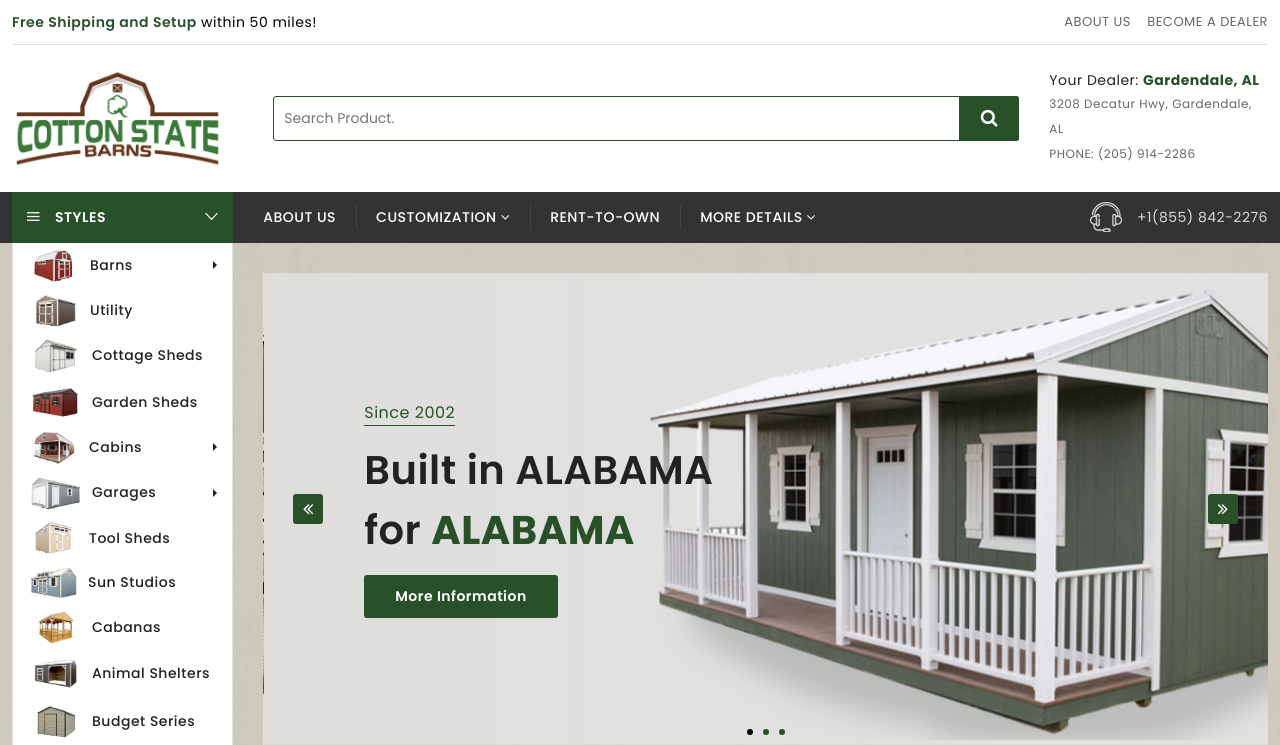
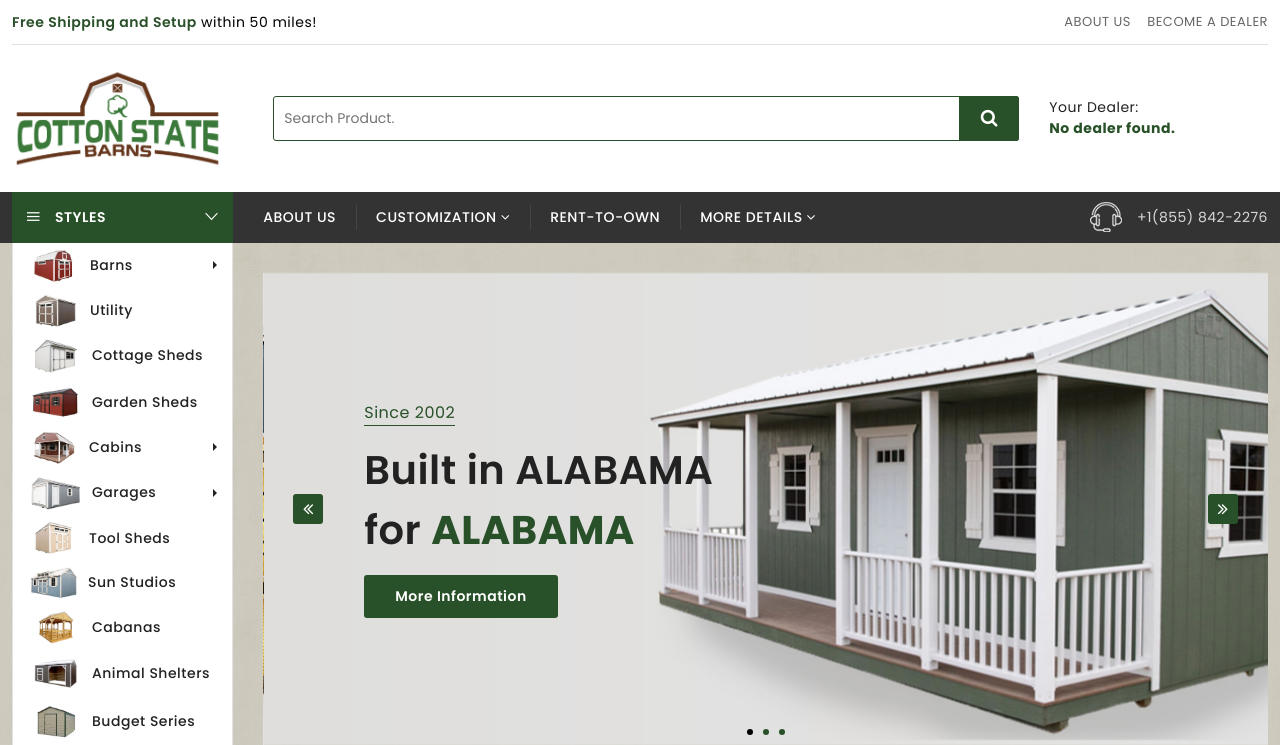
Before and after one commit to devDavid1994/cotton-state-barns-template, a PHP site: page / in a window 1280 px wide. Shown: the top 745 px of the page. Run offline with PHP 8.4, Linux system fonts and the light colour scheme; some web fonts are replaced.

Commit message:
Tied the dealer search on the homepage into test.systemavo.com.

```diff
--- a/css/style5.css
+++ b/css/style5.css
@@ -3031,6 +3031,7 @@
     top: 5px;
     right: 10px;
     font-size: 18px;
+    z-index:10;
 }
 .vegist-popup .modal-dialog .modal-content .modal-body .popup-content .pop-up-newsletter{
     padding: 60px;
--- a/index.html
+++ b/index.html
@@ -117,13 +117,22 @@
                                         <li class="side-wrap cart-wrap">
                                             <div class="shopping-widget">
                                                 <div class="shopping-cart">
-                                                    <a href="#" class="cart-count">
+                                                   <!-- <a href="#" class="cart-count">
                                                 <span class="wishlist-icon">Your Dealer:</span>
                                                             <span><b style="color: #295129;">Gardendale, AL</b></span>
                                                     </a>
 													<div class="addressphonehours">
 													<p>3208 Decatur Hwy, Gardendale, AL</p>
-													<p>PHONE: (205) 914-2286</p>
+													<p>PHONE: (205) 914-2286</p>-->
+
+														<a href="#" id="openLocationChange">
+															<span class="wishlist-icon">Your Dealer:</span>
+															<span><b style="color: #295129;" id="dealer_name">No dealer found.</b></span>
+														</a>
+														<div class="addressphonehours" id="dealer_info" style="display: none">
+															<p id="dealer_addr">3208 Decatur Hwy, Gardendale, AL</p>
+															<p id="dealer_phone">PHONE: (205) 914-2286</p>
+														</div>
 													</div>
                                                 </div>
                                             </div>
@@ -1593,7 +1602,7 @@
                             <div class="f-logo">
                                 <ul class="footer-ul">
                                     <li class="footer-li footer-logo">
-                                        <a href="index3.html">
+                                        <a href="/">
                                             <img class="img-fluid" src="image/logo2.png" alt="">
                                         </a>
                                     </li>
@@ -1756,6 +1765,31 @@
                 </div>
             </div>
         </div>
+
+		<div class="vegist-popup animated modal" id="changelocalModal" tabindex="-1" role="dialog" aria-modal="true">
+			<div class="modal-dialog" role="document">
+				<div class="modal-content" style="padding: 20px;">
+					<div class="modal-body">
+						<div class="popup-content">
+							<a href="javascript:void(0)" data-bs-dismiss="modal" aria-label="Close" class="close-btn"><i class="ion-close-round"></i></a>
+
+							<div class="modal-body">
+								<div class="col-12">
+									<h4 style="font-size:14px; font-weight:500; color:#008752; margin-bottom:5px;">Cotton State Barns</h4>
+									<h3 style="font-size:20px;color:#333;">Enter your zip code to change current dealer location.<br><br></h3>
+									<!-- Start Newsletter Inner -->
+									<div class="inner">
+										<input name="ZIP" class="form-control" placeholder="Zip code..." required="" id="zipcode" type="text" size="50"><br><br>
+										<button class="btn btn-style1" id="changeLocationBnt">CHANGE LOCATION</button>
+									</div>
+									<!-- End Newsletter Inner -->
+								</div>
+							</div>
+						</div>
+					</div>
+				</div>
+			</div>
+		</div>
         <!-- newsletter pop-up end -->
         <!-- back to top start -->
         <a href="javascript:void(0)" class="scroll" id="top">
@@ -1777,5 +1811,8 @@
         <script src="js/swiper.min.js"></script>
         <!-- custom -->
         <script src="js/custom.js"></script>
+
+		<!-- Dealer Locator -->
+		<script src="js/dealer-locater.js"></script>
     </body>
 </html>
--- /dev/null
+++ b/js/dealer-locater.js
@@ -0,0 +1,58 @@
+//Set which site should be used to pull data from
+//const site = 'https://test.systemavo.com';
+const site = 'https://test.systemavo.com';
+
+function getClosestDealer(position)
+{
+	var url = site + '/api/get_closest_dealership/';
+	var lat = position.coords.latitude;
+	var lng = position.coords.longitude;
+//           lat = 39.772401; lng = -89.63333;
+	$.get(url + lat + '/' + lng + '/1', function(res, status){
+		if (status == 'success' && res.success) {
+			$('#dealer_info').css('display', 'block');
+			$('#dealer_name').text(res.data.name + ', ' + res.data.state);
+			$('#dealer_addr').text(res.data.address + ' ' + res.data.city  + ' ' + res.data.state);
+			$('#dealer_phone').text(res.data.phone);
+		} else {
+			$('#dealer_name').text('No dealer found.');
+			$('#dealer_info').css('display', 'none');
+		}
+	});
+}
+
+$(function(){
+	$('#openLocationChange').click(function() {
+		$('#changelocalModal').modal('show');
+	});
+
+	$('#changeLocationBnt').click(function(){
+		var zip =  $('#zipcode').val();
+
+		var url = site + '/api/dealershiplocater/';
+
+		if (zip != '') {
+			$.get(url + zip + '/50/1', function(res, status){
+
+				console.log(res);
+
+				if (status == 'success' && res.success) {
+					$('#dealer_info').css('display', 'block');
+					$('#dealer_name').text(res.data[0].name + ', ' + res.data[0].state);
+					$('#dealer_addr').text(res.data[0].address + ' ' + res.data[0].city  + ' ' + res.data[0].state);
+					$('#dealer_phone').text(res.data[0].phone);
+				} else {
+					$('#dealer_name').text('No dealer found.');
+					$('#dealer_info').css('display', 'none');
+				}
+
+				$('#changelocalModal').modal('hide');
+			});
+		}
+	});
+	if (navigator.geolocation) {
+		navigator.geolocation.getCurrentPosition(getClosestDealer);
+	} else {
+		alert("Geolocation is not supported by this browser.");
+	}
+});
```
